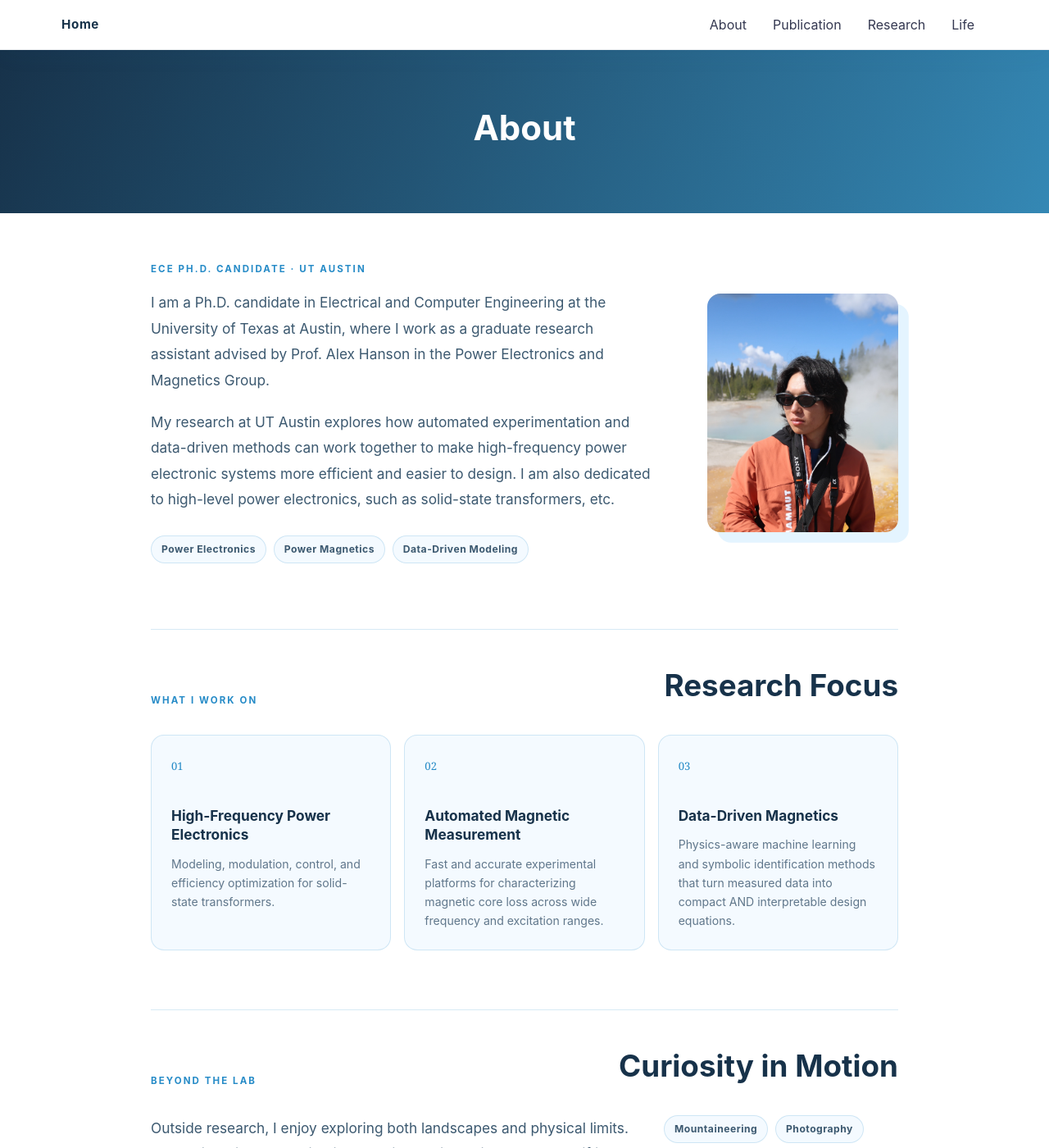
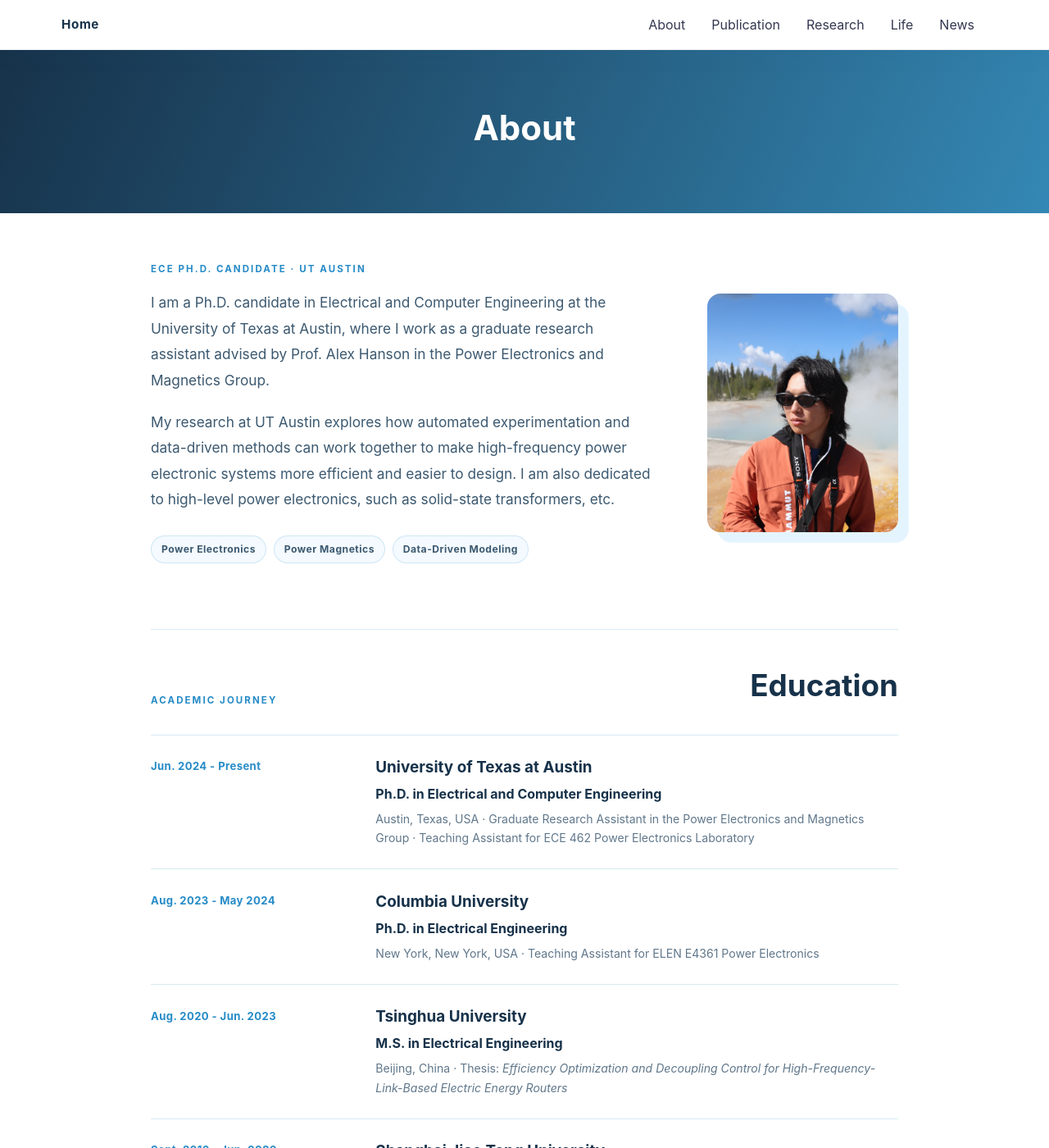
Before and after one commit to Aaron-H-Wang/aaron-h-wang.github.io, a Jekyll site: the page built from about.md, in a window 1280 px wide and 1400 px high. Shown: the whole window at 82% size. Built offline with Jekyll 4.4.1, drawn with Linux system fonts in a browser that asks for light colours; some of the changed text lies outside the part shown.

Commit message:
layout update

```diff
--- a/_config.yml
+++ b/_config.yml
@@ -22,6 +22,7 @@ navigation:
   - {name: "Publication", link: "/publication/"}
   - {name: "Research", link: "/research/"}
   - {name: "Life", link: "/life/"}
+  - {name: "News", link: "/news/"}
 
 hero_img: "honolulu-home.jpg"
 github_username: "Aaron-H-Wang"
--- a/about.md
+++ b/about.md
@@ -20,6 +20,51 @@ description: About Haoyu Wang, an ECE Ph.D. student at the University of Texas a
   <figure class="about-portrait">
     <img src="{{ '/assets/img/profile/haoyu-wang.jpg' | relative_url }}" alt="Haoyu Wang outdoors with a camera in a geothermal landscape">
   </figure>
+</section>
+
+<section class="about-section about-education" aria-labelledby="education">
+  <div class="about-section__heading">
+    <p class="section-kicker">ACADEMIC JOURNEY</p>
+    <h2 id="education">Education</h2>
+  </div>
+
+  <div class="education-list">
+    <article class="education-item">
+      <div class="education-item__period">Jun. 2024 - Present</div>
+      <div class="education-item__body">
+        <h3>University of Texas at Austin</h3>
+        <p class="education-item__degree">Ph.D. in Electrical and Computer Engineering</p>
+        <p>Austin, Texas, USA · Graduate Research Assistant in the Power Electronics and Magnetics Group · Teaching Assistant for ECE 462 Power Electronics Laboratory</p>
+      </div>
+    </article>
+
+    <article class="education-item">
+      <div class="education-item__period">Aug. 2023 - May 2024</div>
+      <div class="education-item__body">
+        <h3>Columbia University</h3>
+        <p class="education-item__degree">Ph.D. in Electrical Engineering</p>
+        <p>New York, New York, USA · Teaching Assistant for ELEN E4361 Power Electronics</p>
+      </div>
+    </article>
+
+    <article class="education-item">
+      <div class="education-item__period">Aug. 2020 - Jun. 2023</div>
+      <div class="education-item__body">
+        <h3>Tsinghua University</h3>
+        <p class="education-item__degree">M.S. in Electrical Engineering</p>
+        <p>Beijing, China · Thesis: <em>Efficiency Optimization and Decoupling Control for High-Frequency-Link-Based Electric Energy Routers</em></p>
+      </div>
+    </article>
+
+    <article class="education-item">
+      <div class="education-item__period">Sept. 2016 - Jun. 2020</div>
+      <div class="education-item__body">
+        <h3>Shanghai Jiao Tong University</h3>
+        <p class="education-item__degree">B.S. in Electrical Engineering and Automation</p>
+        <p>Shanghai, China · Thesis: <em>Ceaseless Modulation and Control Strategies of MMC-SST Under MVDC Fault</em></p>
+      </div>
+    </article>
+  </div>
 </section>
 
 <section class="about-section" aria-labelledby="research-focus">
--- a/assets/css/personal.css
+++ b/assets/css/personal.css
@@ -149,6 +149,16 @@ a { color: var(--sky-600); }
 
 .hero--small { background: linear-gradient(120deg, var(--ink-900), #2c7faa); }
 .hero--small::before { background: linear-gradient(90deg, rgba(23,50,74,.2), rgba(98,186,240,.15)); }
+.post-hero { background-image: none; }
+.post-hero::before { background: transparent; }
+.post-hero--research { background: linear-gradient(135deg, #e9f8ff, #cceeff); }
+.post-hero--life { background: linear-gradient(135deg, #edf9ef, #d4f0dc); }
+.post-hero--news { background: linear-gradient(135deg, #fff9df, #ffefb8); }
+.post-hero .hero__title { color: var(--ink-900); }
+.post-hero .hero__meta { color: rgba(23, 50, 74, 0.72); }
+.post-hero .label { border-color: rgba(23, 50, 74, 0.3); color: var(--ink-700); }
+.post-hero .label:hover,
+.post-hero .label:focus { background: rgba(255,255,255,.68); border-color: var(--sky-600); color: var(--sky-600); }
 .page-content { max-width: 57rem; }
 .page-content--posts { max-width: none; }
 .page-lead { color: var(--ink-700); font-size: clamp(1.25rem, 2.4vw, 1.65rem); line-height: 1.7; margin-bottom: 3.5rem; }
@@ -282,6 +292,18 @@ a { color: var(--sky-600); }
 .about-section__heading { align-items: end; display: flex; justify-content: space-between; margin-bottom: 2rem; }
 .about-section__heading .section-kicker { margin: 0; }
 .about-section__heading h2 { font-size: clamp(1.7rem, 3vw, 2.3rem); margin: 0; }
+.education-list { border-top: 1px solid var(--line); }
+.education-item {
+  border-bottom: 1px solid var(--line);
+  display: grid;
+  gap: 1rem 2rem;
+  grid-template-columns: minmax(9rem, 0.38fr) minmax(0, 1fr);
+  padding: 1.6rem 0;
+}
+.education-item__period { color: var(--sky-600); font-size: 0.82rem; font-weight: 700; letter-spacing: 0.03em; padding-top: 0.2rem; }
+.education-item h3 { font-size: 1.18rem; margin: 0 0 0.35rem; }
+.education-item__degree { color: var(--ink-900); font-weight: 700; margin-bottom: 0.45rem; }
+.education-item__body p:last-child { color: #60778b; font-size: 0.88rem; line-height: 1.65; margin-bottom: 0; }
 .about-focus-grid { display: grid; gap: 1rem; grid-template-columns: repeat(3, minmax(0, 1fr)); }
 .about-focus-card { background: var(--sky-50); border: 1px solid var(--line); border-radius: 1rem; padding: 1.5rem; }
 .about-focus-card > span { color: var(--sky-600); font-family: Georgia, serif; font-size: 0.82rem; }
@@ -317,6 +339,7 @@ a { color: var(--sky-600); }
   .about-profile, .about-life__content { grid-template-columns: 1fr; }
   .about-portrait { justify-self: center; margin: 0 auto; max-width: 18rem; width: 100%; }
   .about-focus-grid { grid-template-columns: 1fr; }
+  .education-item { gap: 0.45rem; grid-template-columns: 1fr; }
   .about-section__heading { align-items: flex-start; flex-direction: column; gap: 0.35rem; }
   .about-cv { align-items: flex-start; flex-direction: column; }
   .home-posts { padding: 3.5rem 0 4rem; }
```
Also changed, not shown: _layouts/post.html (+7 -1 lines), news.md (added, +24 -0 lines).
